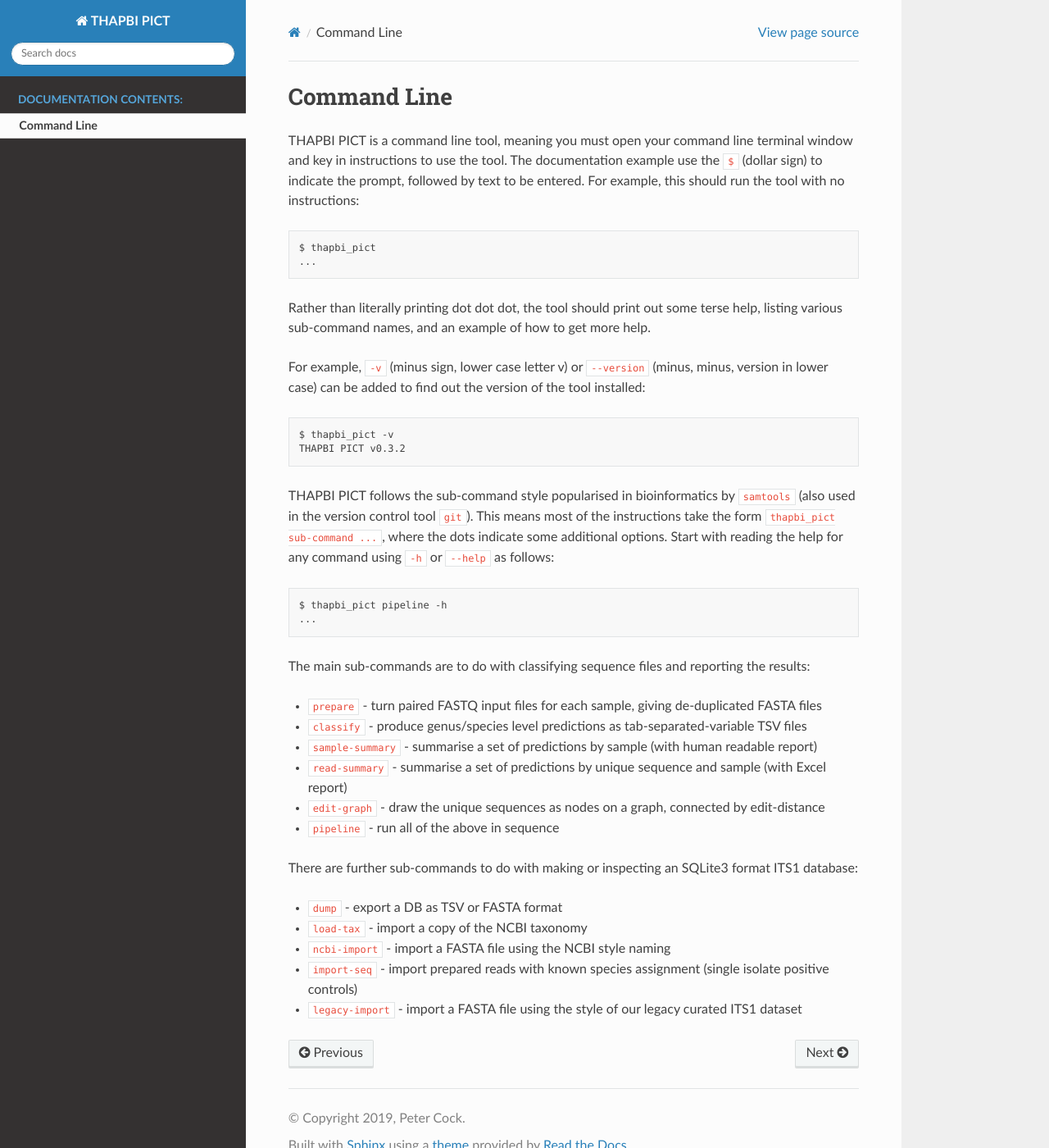
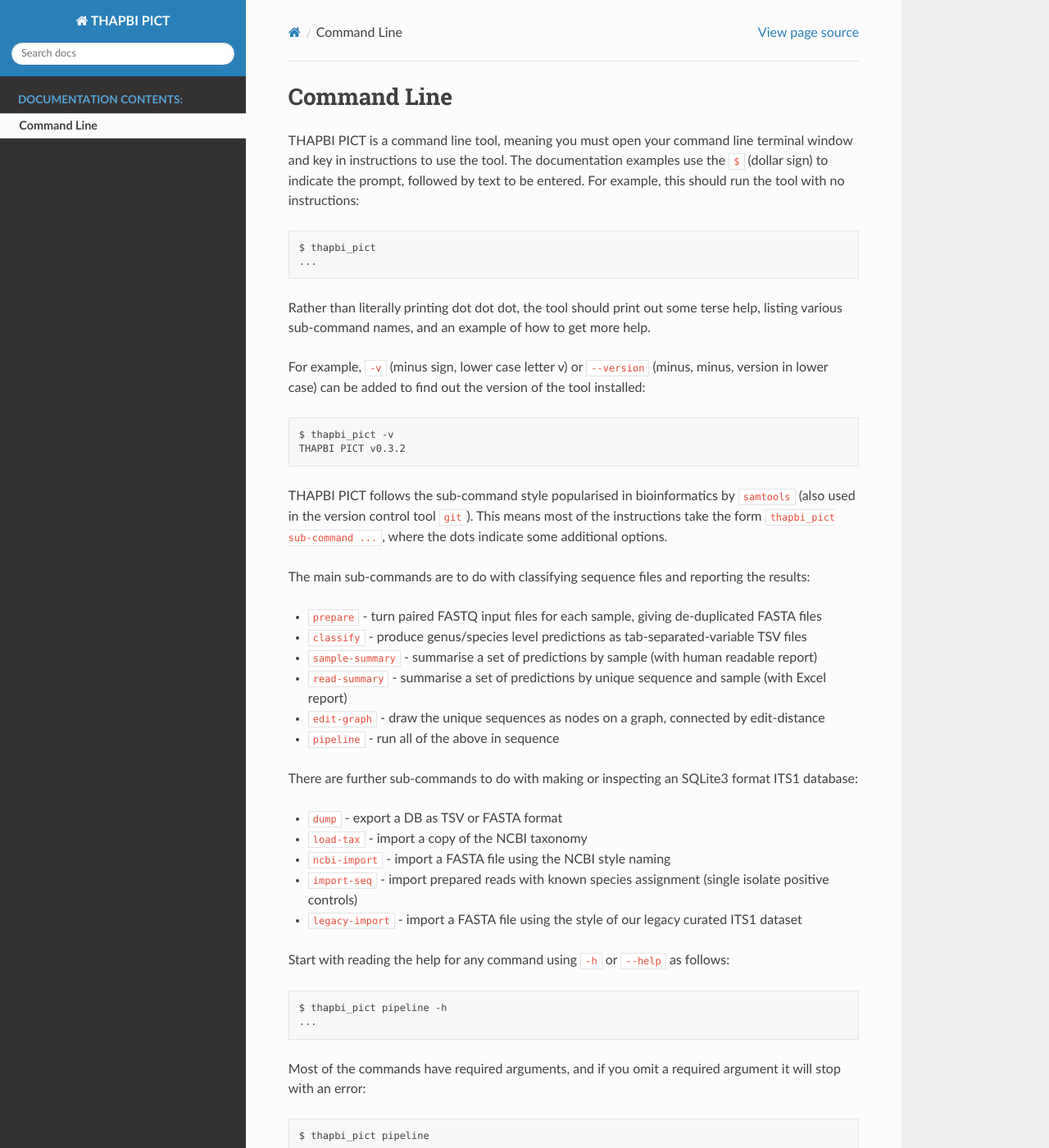
Before and after one commit to peterjc/thapbi-pict, a Sphinx documentation site: the page built from docs/commands.rst, in a window 1280 px wide and 1400 px high. Shown: the whole window at 82% size. Built offline with Sphinx 7.4.7 and the Read the Docs theme 2.0.0, drawn with Linux system fonts in a browser that asks for light colours; some of the changed text lies outside the part shown.

Commit message:
Fix typo; move command list up
[ci skip]

```diff
--- a/docs/commands.rst
+++ b/docs/commands.rst
@@ -3,7 +3,7 @@
 
 THAPBI PICT is a command line tool, meaning you must open your command line
 terminal window and key in instructions to use the tool. The documentation
-example use the ``$`` (dollar sign) to indicate the prompt, followed by text
+examples use the ``$`` (dollar sign) to indicate the prompt, followed by text
 to be entered. For example, this should run the tool with no instructions:
 
 .. code:: bash
@@ -27,13 +27,7 @@
 THAPBI PICT follows the sub-command style popularised in bioinformatics by
 ``samtools`` (also used in the version control tool ``git``). This means most
 of the instructions take the form ``thapbi_pict sub-command ...``, where the
-dots indicate some additional options. Start with reading the help for any
-command using ``-h`` or ``--help`` as follows:
-
-.. code:: bash
-
-    $ thapbi_pict pipeline -h
-    ...
+dots indicate some additional options.
 
 The main sub-commands are to do with classifying sequence files and reporting
 the results:
@@ -53,3 +47,19 @@
 * ``ncbi-import`` - import a FASTA file using the NCBI style naming
 * ``import-seq`` - import prepared reads with known species assignment (single isolate positive controls)
 * ``legacy-import`` - import a FASTA file using the style of our legacy curated ITS1 dataset
+
+Start with reading the help for any command using ``-h`` or ``--help`` as follows:
+
+.. code:: bash
+
+    $ thapbi_pict pipeline -h
+    ...
+
+Most of the commands have required arguments, and if you omit a required
+argument it will stop with an error:
+
+.. code:: bash
+
+    $ thapbi_pict pipeline
+    ...
+    thapbi_pict pipeline: error: the following arguments are required: -i/--input, -o/--output
```
